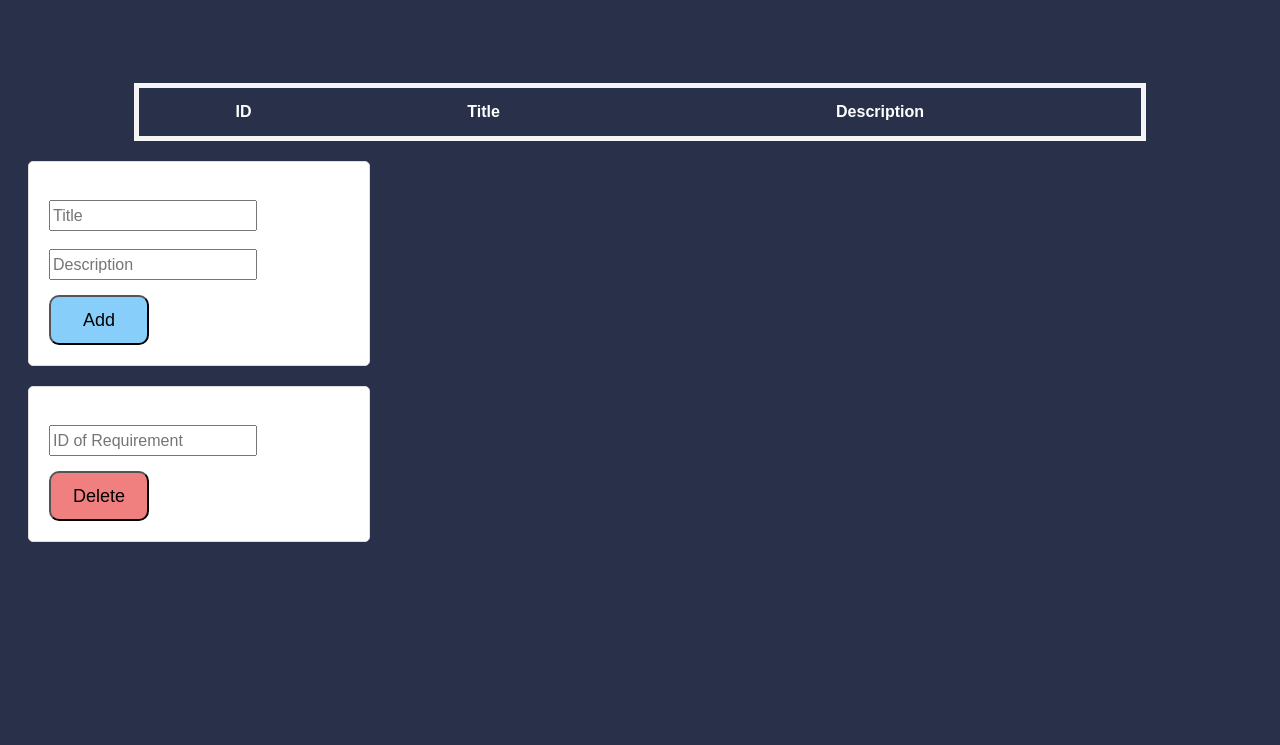
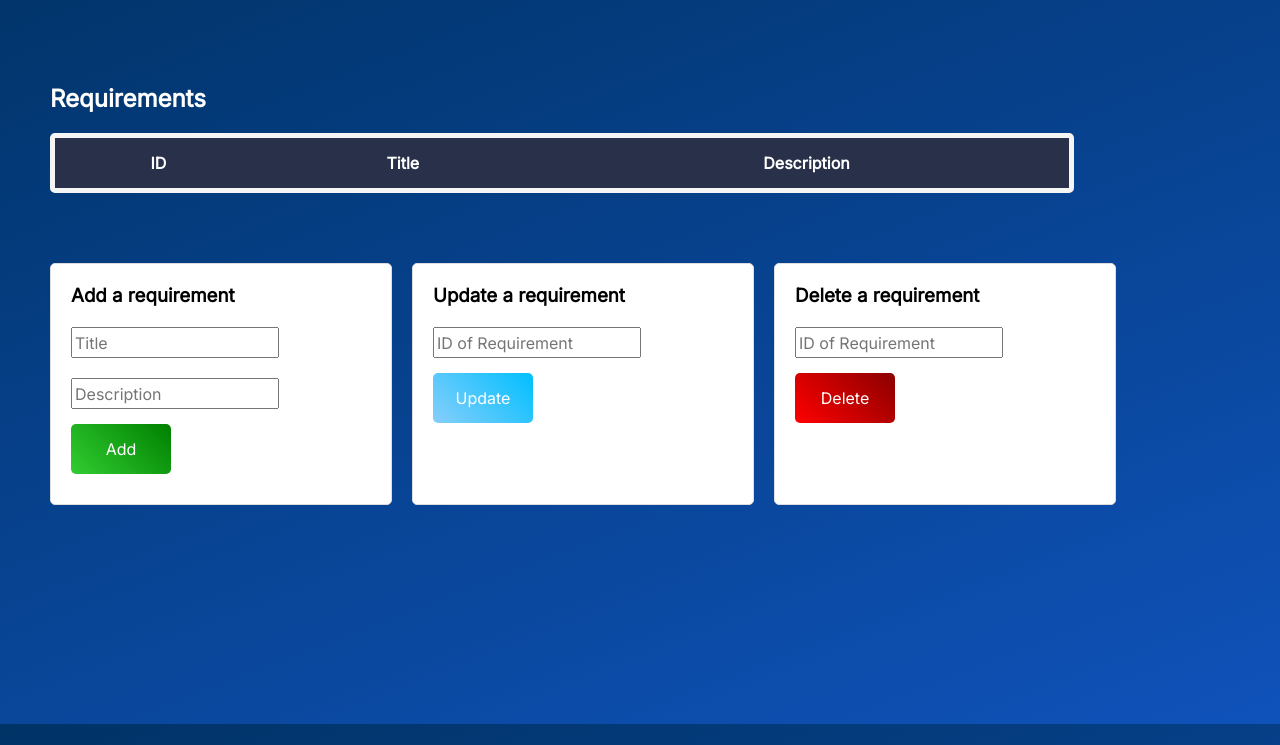
Before and after one commit to artarfa/AutoManager, a plain HTML site: page AutoManager/wwwroot/index.html in a window 1280 px wide. Shown: the part 76-821 px from the top of the page. Before the commit the page ends 800 px from the top, so only its background shows below. Drawn offline with Linux system fonts and the light colour scheme; no server answers.

Commit message:
Finished CRUD for HTML portion

```diff
--- a/AutoManager/appsettings.json
+++ b/AutoManager/appsettings.json
@@ -1,7 +1,7 @@
 {
     "ConnectionStrings": {
 
-        "DefaultConnection": "Server=tcp:automanagerserver.database.windows.net,1433;Initial Catalog=AutoManagerDB;Persist Security Info=False;User ID=admin120;Password={YOURPASSWORD};MultipleActiveResultSets=False;Encrypt=True;TrustServerCertificate=False;Connection Timeout=30;"
+        "DefaultConnection": "Server=tcp:automanagerserver.database.windows.net,1433;Initial Catalog=AutoManagerDB;Persist Security Info=False;User ID=admin120;Password=fatih120!;MultipleActiveResultSets=False;Encrypt=True;TrustServerCertificate=False;Connection Timeout=30;"
 
     },
     "Logging": {
--- a/AutoManager/wwwroot/index.html
+++ b/AutoManager/wwwroot/index.html
@@ -2,12 +2,15 @@
 <html lang="en">
 <head>
     <meta charset="UTF-8">
-    <title>Auto Requirements</title>
+    <title>Auto Manager</title>
 </head>
+<link href='https://fonts.googleapis.com/css?family=Inter' rel='stylesheet'>
 <link rel="stylesheet" href="styles.css">
 <body>
 
-<h1 id="Requirements">Auto Requirements 🔧</h1>
+<h1 id="Requirements">Auto Manager 🔧</h1>
+<h2>Requirements</h2>
+<div class="tableDiv">
     <table>
         <thead>
         <tr>
@@ -18,8 +21,12 @@
         </thead>
         <tbody id="tableRows"></tbody>
     </table>
+</div>
+
+<div class="container">
 
     <div id="addDiv">
+        <h3>Add a requirement</h3>
         <form id="requirementInput">
             <label for="title"></label><br>
             <input type="text" id="title" name="title"><br>
@@ -30,13 +37,30 @@
     </div>
 
 
+
+
+    <div id ="updateDiv">
+        <h3>Update a requirement</h3>
+        <form id="updateInput">
+            <label for="id2"></label><br>
+            <input type="text" id="id2" name="id2"><br>
+            <button id="updateRequirement" type="button">Update</button>
+        </form>
+    </div>
+
     <div id ="deleteDiv">
+        <h3>Delete a requirement</h3>
         <form id="deleteInput">
             <label for="id"></label><br>
             <input type="text" id="id" name="id"><br>
             <button id="deleteRequirement" type="button">Delete</button>
         </form>
     </div>
+
+
+</div>
+
+
 <script src="main.js"></script>
 
 </body>
--- a/AutoManager/wwwroot/main.js
+++ b/AutoManager/wwwroot/main.js
@@ -1,12 +1,11 @@
 document.addEventListener('DOMContentLoaded', () => {
-
 
 
     document.getElementById('title').placeholder = "Title"
     document.getElementById('description').placeholder = "Description"
     document.getElementById('id').placeholder = "ID of Requirement"
 
-
+    document.getElementById('id2').placeholder = "ID of Requirement"
 
     const SERVER_URI = 'http://localhost:5167/api/Requirements'
 
@@ -76,7 +75,6 @@ document.addEventListener('DOMContentLoaded', () => {
         fetch(`${SERVER_URI}/${id}`,
             {
                 method: 'DELETE',})
-        // remove visual display of row
 
             .then(response => {
                 if (response.ok) {
@@ -91,4 +89,66 @@ document.addEventListener('DOMContentLoaded', () => {
 
 
 
+    function updateRow() {
+        const id = document.getElementById('id2').value.trim();
+        if (!id) {
+            alert("Please enter ID to update")
+            return;
+        }
+
+        // First we get the item by ID, then use its title and description to fill the updatedRequirement
+
+        fetch(`${SERVER_URI}/${id}`,
+            {
+                method: 'GET'
+            }
+        )
+            .then(res => res.json())
+        .then(data => {
+            console.log(data)
+
+            const newTitle = prompt("Enter updated title:", data.title);
+            if (newTitle === null) {
+                // User cancelled the prompt
+                return;
+            }
+            const newDescription = prompt("Enter updated description:", data.description);
+            if (newDescription === null) {
+                // User cancelled the prompt
+                return;
+            }
+
+            const updatedRequirement = {
+                id: data.id,
+                title: newTitle.trim(),
+                description: newDescription.trim()
+            };
+
+            if (!updatedRequirement.title || !updatedRequirement.description) {
+                alert("Title and Description cannot be empty.");
+                return;
+            }
+
+            // Update existing item
+
+            fetch(SERVER_URI, {
+                method: 'PUT',
+                headers: {
+                    'Content-Type': 'application/json',
+                },
+                body: JSON.stringify(updatedRequirement),
+            })
+                .then(res => res.json())
+            .then(updatedData => {
+                fetchAPIData();
+                document.getElementById("id2").value = '';
+            })
+
+
+
+        })
+    }
+    document.getElementById('updateRequirement').addEventListener('click', updateRow);
+
+
 });
--- a/AutoManager/wwwroot/styles.css
+++ b/AutoManager/wwwroot/styles.css
@@ -1,6 +1,21 @@
 
 * {
-    font-family: 'Rubik', sans-serif;
+    font-family: Inter, sans-serif;
+}
+
+h1 {
+    text-align: center;
+}
+
+h2 {
+    text-align: left;
+    margin-left: 50px;
+    color: white;
+}
+
+h3 {
+    text-align: left;
+    margin: 0;
 }
 
 button {
@@ -12,33 +27,69 @@ button {
     margin-top: 15px;
 }
 
+.tableDiv {
+    overflow: auto;
+    max-height: 400px;
+}
+
+.tableDiv thead th{
+    position: sticky;
+    top: 0;
+    z-index: 1;
+    background-color: #283149;
+}
+
 input {
     width: 200px;
     height: 25px;
     font-size: 16px;
 }
 
-body {background-color: #283149;}
+body {
+    background: rgb(0,51,102);
+    background: linear-gradient(159deg, rgba(0,51,102,1) 0%, rgba(15,82,186,1) 100%);
+}
+
+html, body {
+    height: 100%;
+    margin: 0;
+    padding: 0;
+}
+/*body {*/
+/*    background: #000428; */
+/*    background: -webkit-linear-gradient(to right, #004e92, #000428); */
+/*    background: linear-gradient(to right, #004e92, #000428); */
+/*}*/
+
 h1 {
     color: whitesmoke;
     margin-bottom: 100px;
 }
 table {
     width: 80%;
-    margin: 20px auto;
-    border-collapse: collapse;
+    margin-left:50px;
+    margin-bottom: 20px;
+    border-collapse: separate;
+    border-spacing: 0;
     text-align: center;
     border: 5px solid whitesmoke;
+    border-radius: 5px;
     background-color: #283149;
 }
 
-label {
-    color: black;
+.container {
+    display: flex;
+    justify-content: flex-start;
+    margin-left: 50px;
+    gap: 20px; /* space between divs */
 }
-#addDiv, #deleteDiv {
-    width: 80%;
-    margin-left: 20px;
+
+
+#addDiv , #updateDiv, #deleteDiv {
+    flex: 1;
     max-width: 300px;
+    margin-top: 50px;
+    height: 200px;
     padding: 20px;
     border: 1px solid #ddd;
     background: #fff;
@@ -47,19 +98,17 @@ label {
 }
 
 
+th {
 
-th {
     color: white;
     padding: 15px;
     text-align: center;
     font-size: 16px;
-    border-radius: 5px;
 }
 
 td {
     padding: 15px;
 }
-
 
 
 tbody tr:nth-child(even) {
@@ -70,13 +119,59 @@ tbody tr:nth-child(odd) {
     background-color: #fff;
 }
 
-
 #addRequirement {
-    background-color: lightskyblue;
-
+    padding: 0.6em 1.2em;
+    font-size: 1em;
+    color: white;
+    border: none;
+    border-radius: 5px;
+    cursor: pointer;
+    background: linear-gradient(45deg, limegreen, green);
+    transition:
+            background 0.5s ease,
+            transform 0.5s ease,
+            box-shadow 0.5s ease
+}
+#addRequirement:hover {
+    background: linear-gradient(135deg, limegreen, green);
+    transform: scale(1.05);
+    box-shadow: 0 4px 15px rgba(40, 167, 69, 0.4);
 }
 
 #deleteRequirement {
-    background-color: lightcoral;
+    padding: 0.6em 1.2em;
+    font-size: 1em;
+    color: white;
+    border: none;
+    border-radius: 5px;
+    cursor: pointer;
+    background: linear-gradient(45deg, red, darkred);
+    transition:
+            background 0.5s ease,
+            transform 0.5s ease,
+            box-shadow 0.5s ease
+}
+#deleteRequirement:hover {
+    background: linear-gradient(135deg, red, darkred);
+    transform: scale(1.05);
+    box-shadow: 0 4px 15px rgba(40, 167, 69, 0.4);
+}
 
+#updateRequirement {
+    padding: 0.6em 1.2em;
+    font-size: 1em;
+    color: white;
+    border: none;
+    border-radius: 5px;
+    cursor: pointer;
+    background: linear-gradient(45deg, lightskyblue, deepskyblue);
+    transition:
+            background 0.5s ease,
+            transform 0.5s ease,
+            box-shadow 0.5s ease
 }
+#updateRequirement:hover {
+    background: linear-gradient(135deg, lightskyblue, deepskyblue);
+    transform: scale(1.05);
+    box-shadow: 0 4px 15px rgba(40, 167, 69, 0.4);
+}
```
Also changed, not shown: 4 other files. Lines whose indentation alone changed are shown as unchanged.
